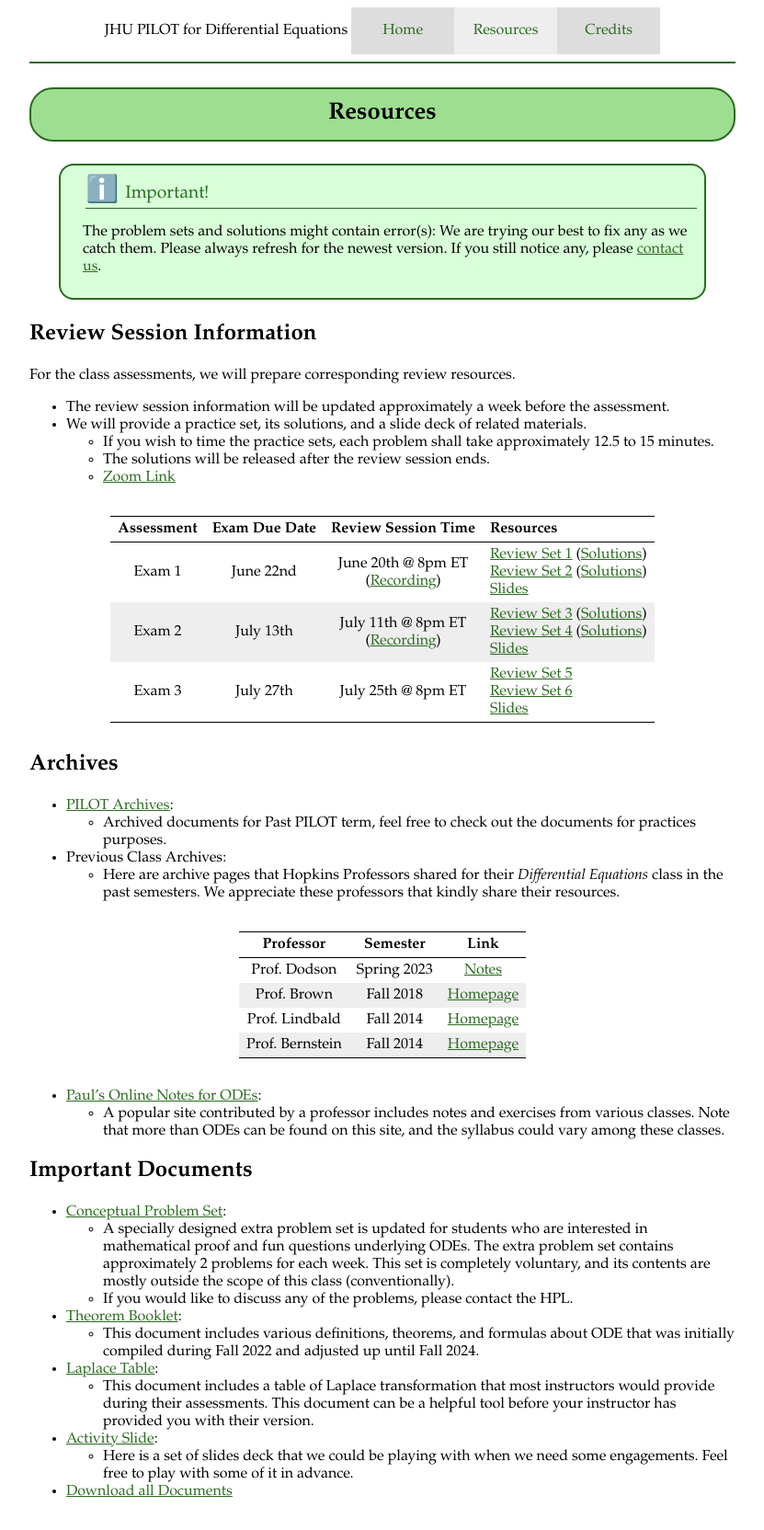
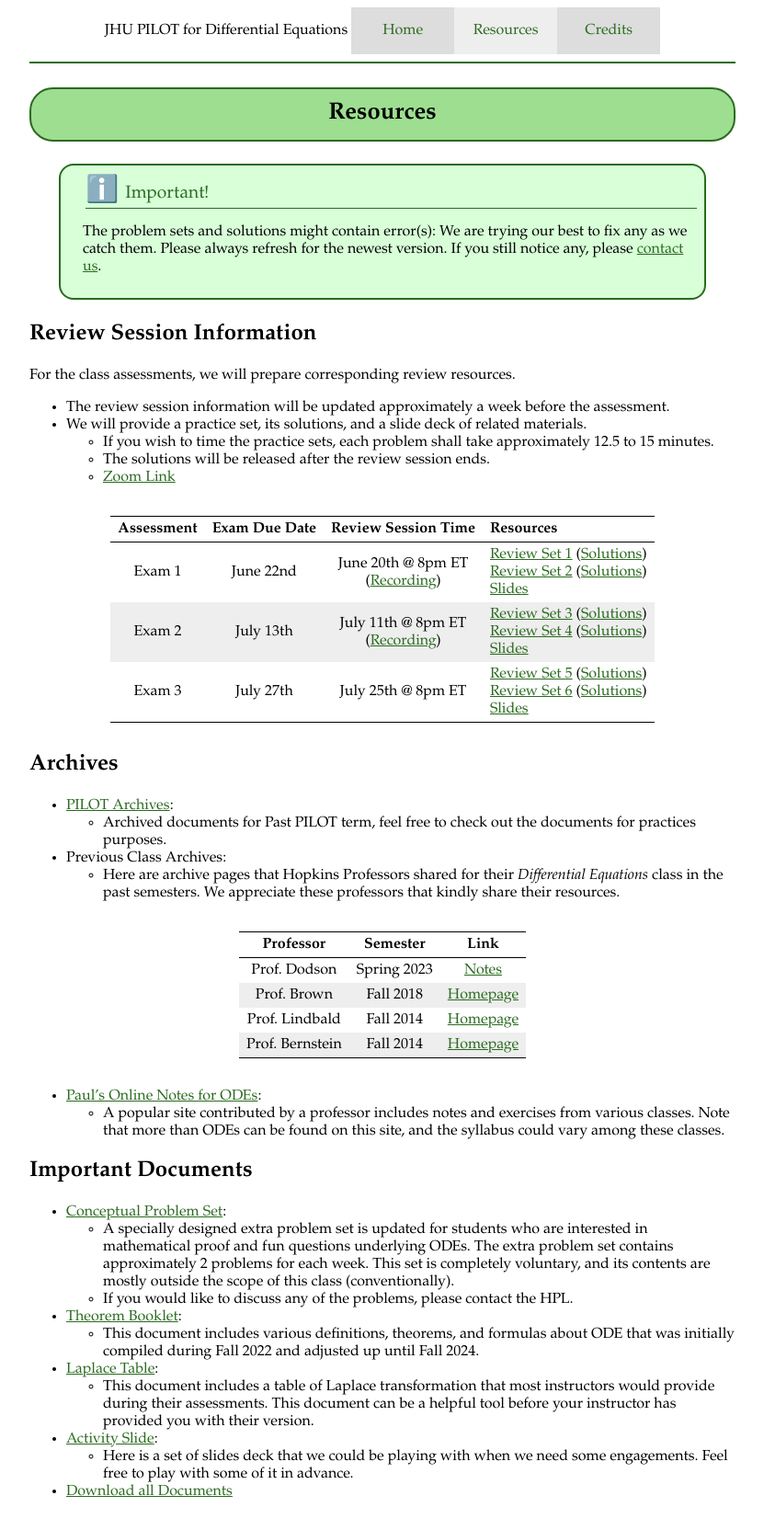
Before and after one commit to JHU-ODE-PILOT/SU25, a Jekyll site: the page built from resources.md, in a window 1280 px wide. Shown: the whole page at 92% size, without its empty margins (224-1055 px from the left). Built offline with Jekyll 4.4.1, drawn with Linux system fonts in a browser that asks for light colours.

Commit message:
updated the solutions up to the resources

```diff
--- a/resources.md
+++ b/resources.md
@@ -24,7 +24,7 @@ For the class assessments, we will prepare corresponding review resources.
 |:----------:|:---------:|:-------------------:|:----------|
 | Exam 1 | June 22nd | June 20th @ 8pm ET <br> ([Recording](https://youtu.be/Muc4yEnJ7II)) | [Review Set 1](/PSets/Exam_1-PS1.pdf) ([Solutions](/PSets/Exam_1-PS1-solutions.pdf)) <br> [Review Set 2](/PSets/Exam_1-PS2.pdf) ([Solutions](/PSets/Exam_1-PS2-solutions.pdf)) <br> [Slides](/PSets/Exam_1-Slides.pdf)|
 | Exam 2 | July 13th | July 11th @ 8pm ET <br> ([Recording](https://youtu.be/gVZGQhSWY98)) | [Review Set 3](/PSets/Exam_2-PS3.pdf) ([Solutions](/PSets/Exam_2-PS3-solutions.pdf)) <br> [Review Set 4](/PSets/Exam_2-PS4.pdf) ([Solutions](/PSets/Exam_2-PS4-solutions.pdf)) <br> [Slides](/PSets/Exam_2-Slides.pdf)|
-| Exam 3 | July 27th | July 25th @ 8pm ET | [Review Set 5](/PSets/Exam_3-PS5.pdf) <br> [Review Set 6](/PSets/Exam_3-PS6.pdf) <br> [Slides](/PSets/Exam_3-Slides.pdf)|
+| Exam 3 | July 27th | July 25th @ 8pm ET | [Review Set 5](/PSets/Exam_3-PS5.pdf) ([Solutions](/PSets/Exam_3-PS5-solutions.pdf)) <br> [Review Set 6](/PSets/Exam_3-PS6.pdf) ([Solutions](/PSets/Exam_3-PS6-solutions.pdf)) <br> [Slides](/PSets/Exam_3-Slides.pdf)|
 
 
 ## Archives
```
